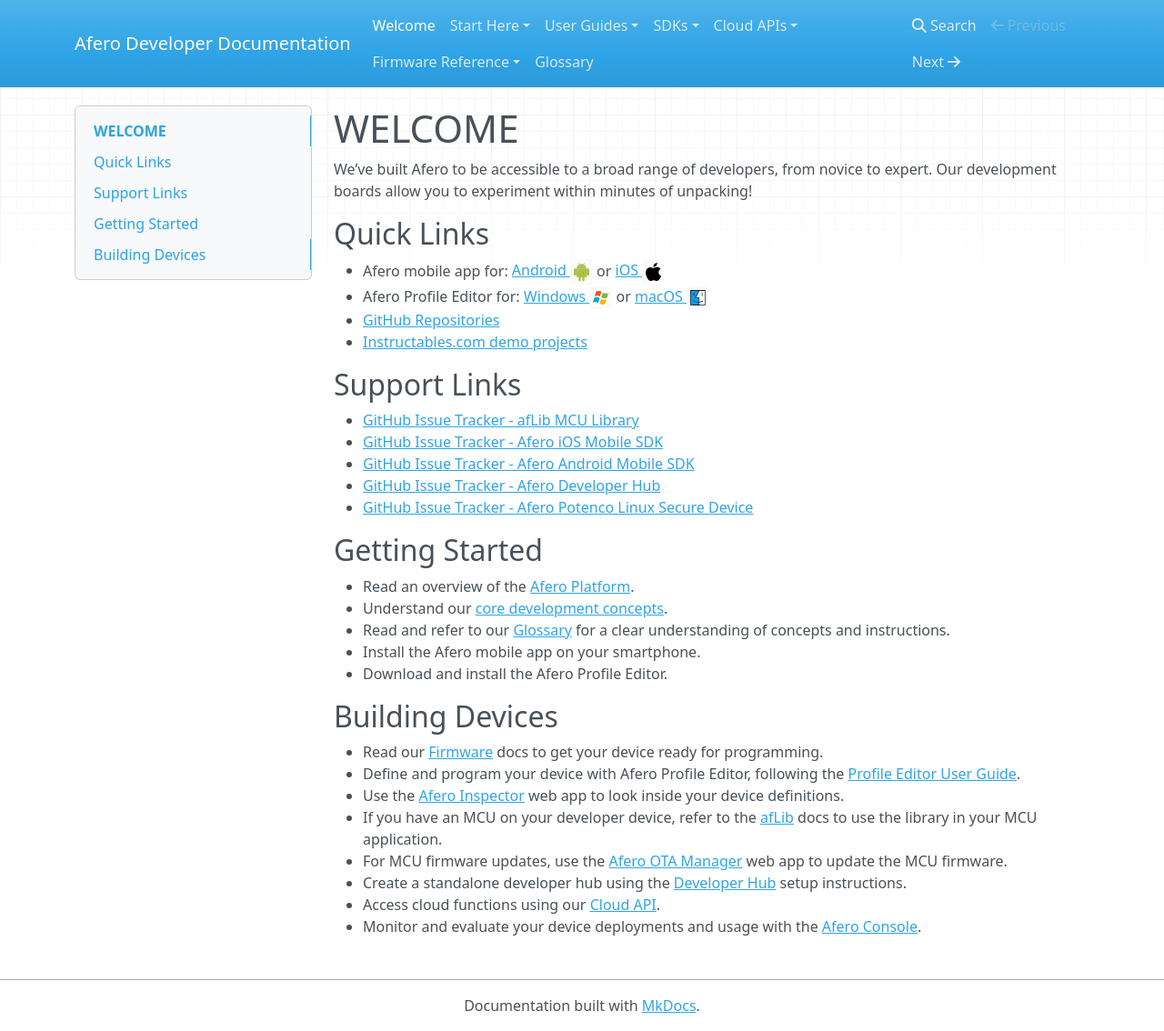
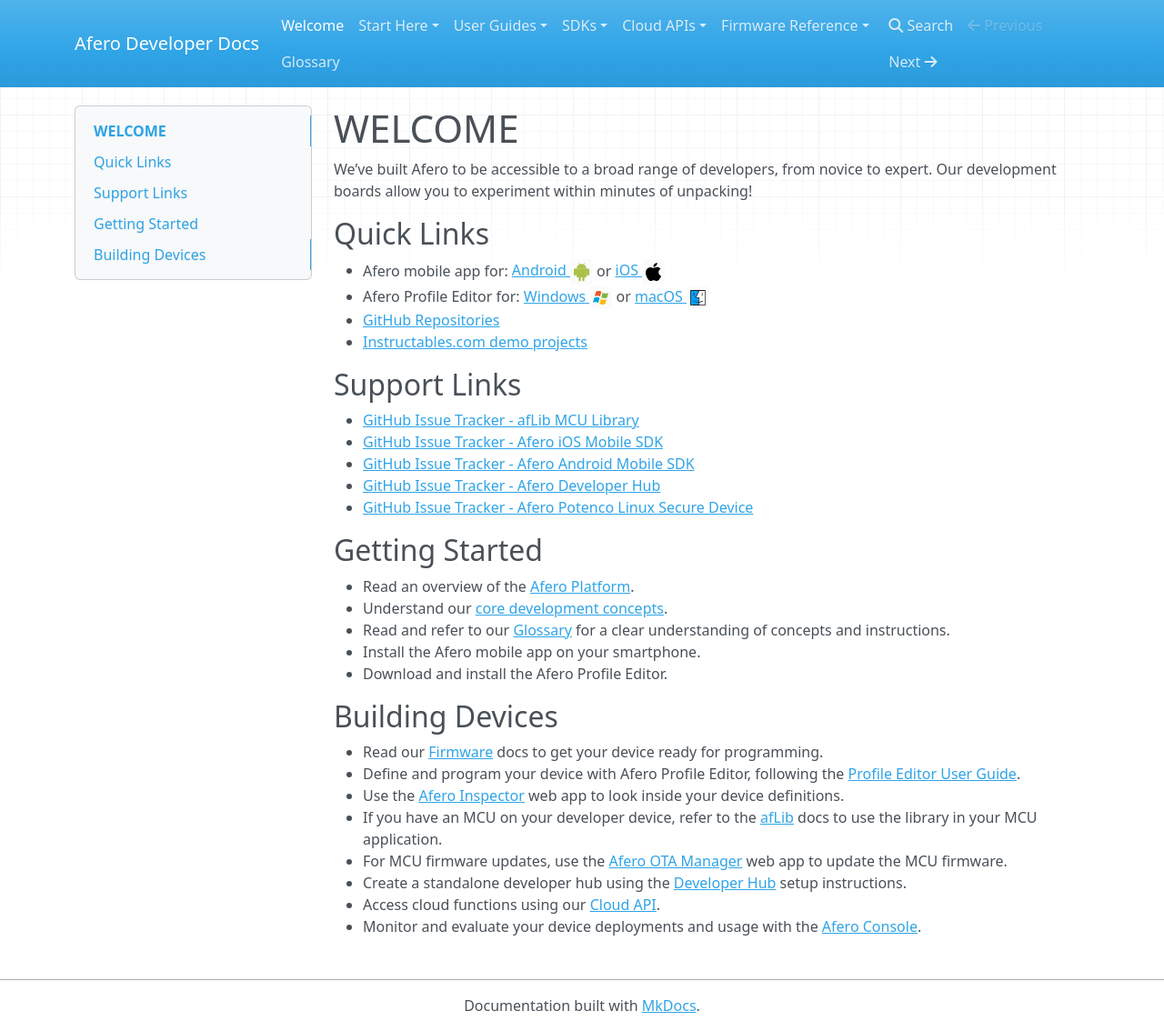
Before and after one commit to aferodeveloper/afero-devdocs, an MkDocs documentation site: the page built from docs/index.md, in a window 1280 px wide and 1134 px high. Shown: the whole window at 91% size. Built offline with MkDocs 1.6.1, drawn with Linux system fonts in a browser that asks for light colours; nearby versions of some CDN libraries.

Commit message:
Update mkdocs.yml
Changed site name to Afero Developer Docs

```diff
--- a/mkdocs.yml
+++ b/mkdocs.yml
@@ -1,4 +1,4 @@
-site_name: Afero Developer Documentation
+site_name: Afero Developer Docs
 markdown_extensions:
     - toc:
         permalink: "#"
```
